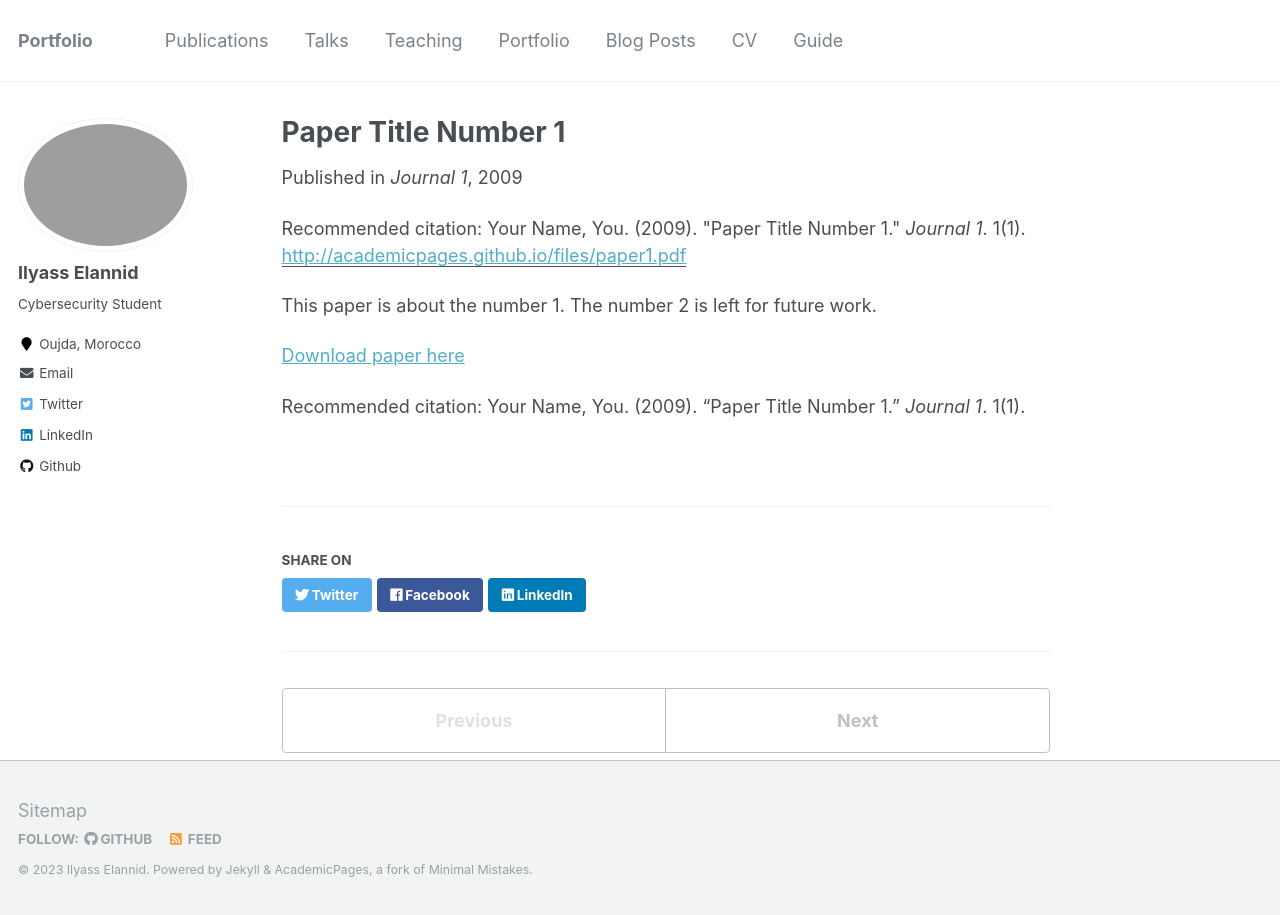
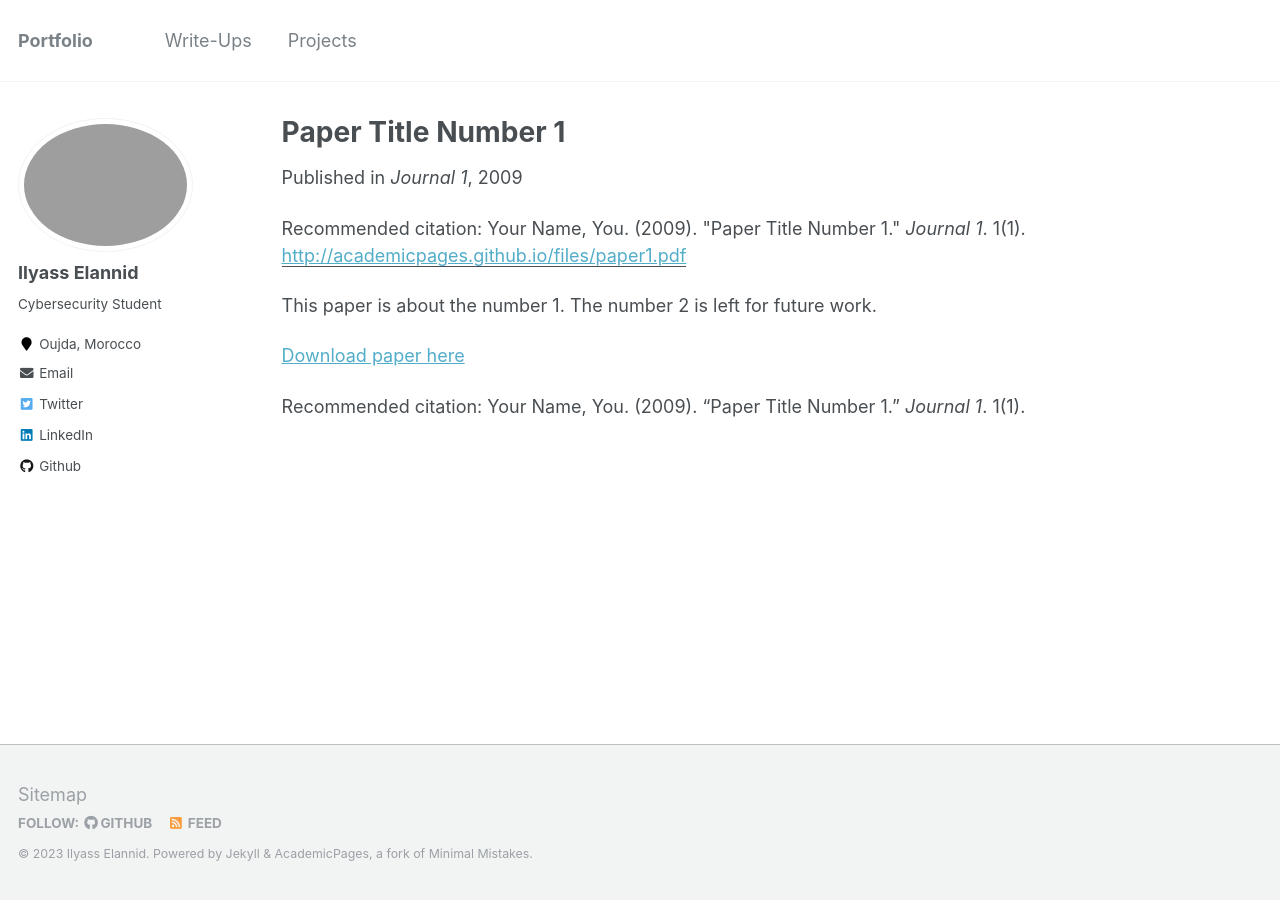
Before and after one commit to Ily455/Ily455.github.io, a Jekyll site: the page built from projects/2009-10-01-paper-title-number-1.md, in a window 1280 px wide. Built offline with Jekyll 4.4.1, drawn with Linux system fonts in a browser that asks for light colours.

Commit message:
nanani nanana

```diff
--- a/_data/navigation.yml
+++ b/_data/navigation.yml
@@ -1,22 +1,22 @@
 # main links links
 main:
-  - title: "Publications"
-    url: /publications/
+  - title: "Write-Ups"
+    url: /writeups/
 
-  - title: "Talks"
-    url: /talks/
+  - title: "Projects"
+    url: /projects/
 
-  - title: "Teaching"
+  - title: ""
     url: /teaching/
 
-  - title: "Portfolio"
-    url: /portfolio/
+  # - title: "Portfolio"
+  #   url: /portfolio/
 
-  - title: "Blog Posts"
-    url: /year-archive/
+  # - title: "Blog Posts"
+  #   url: /year-archive/
 
-  - title: "CV"
-    url: /cv/
+  # - title: "CV"
+  #   url: /cv/
 
-  - title: "Guide"
-    url: /markdown/
+  # - title: "Guide"
+  #   url: /markdown/
```
Also changed, not shown: _pages/about.md (+5 -1 lines), _pages/.md (renamed from _pages/publications.md), projects/2009-10-01-paper-title-number-1.md (renamed from _publications/2009-10-01-paper-title-number-1.md), projects/2010-10-01-paper-title-number-2.md (renamed from _publications/2010-10-01-paper-title-number-2.md), projects/2015-10-01-paper-title-number-3.md (renamed from _publications/2015-10-01-paper-title-number-3.md).
